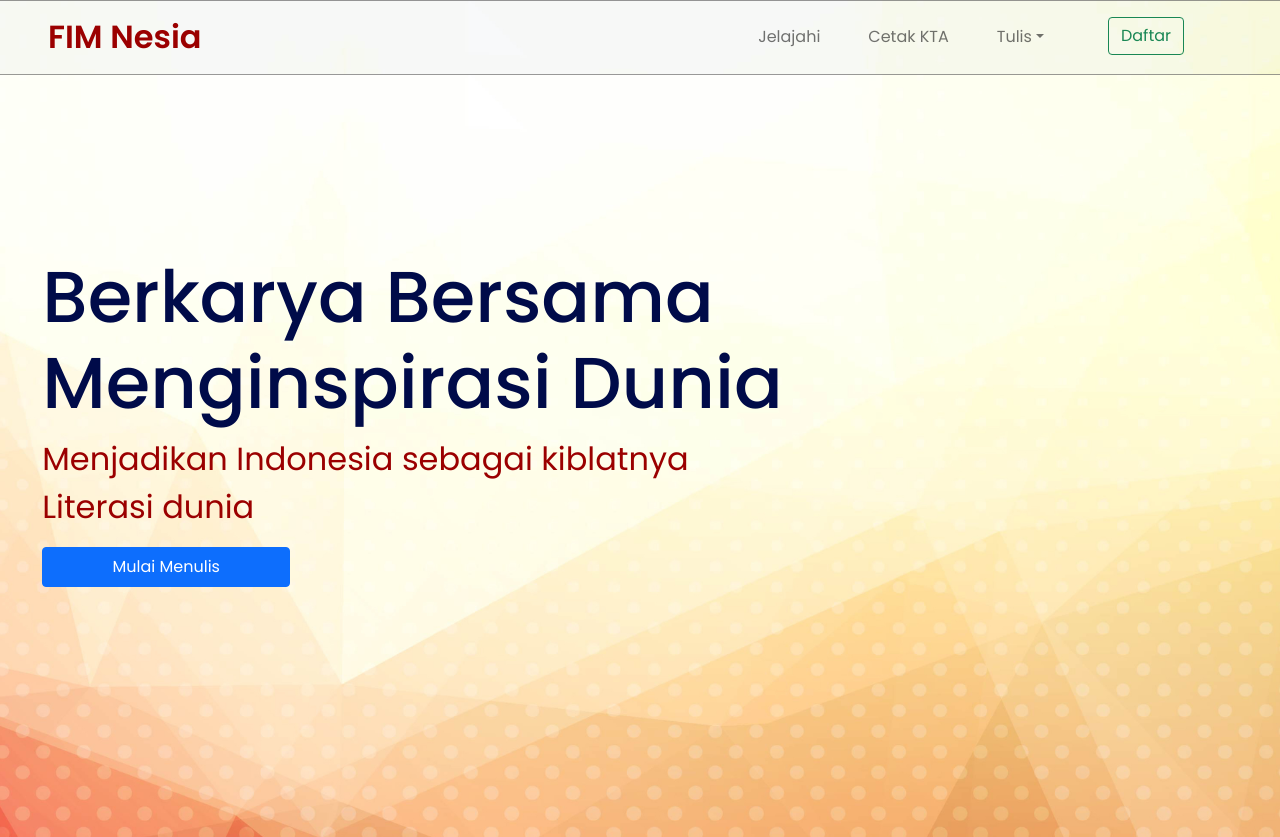
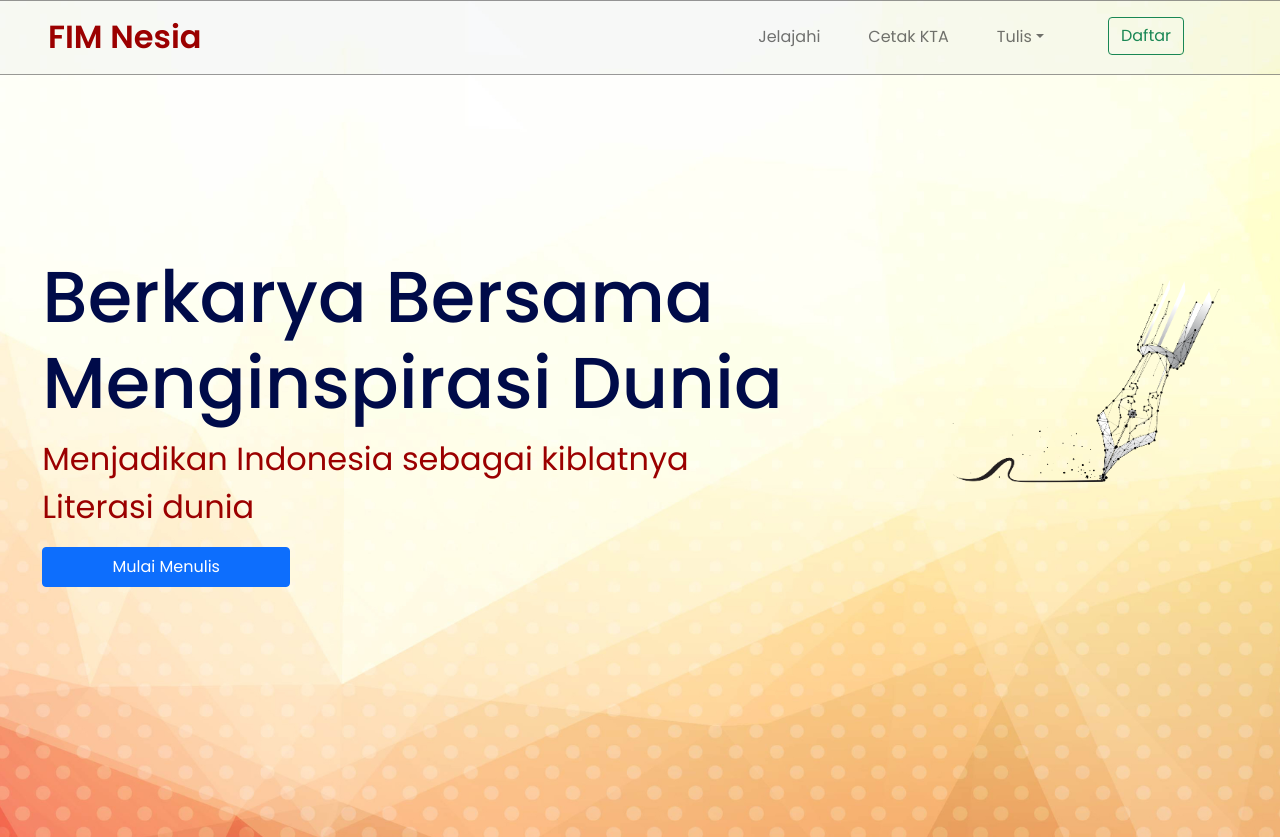
Before and after one commit to terraaksara/FIMNesia4.0, a plain HTML site: page index.html in a window 1280 px wide. Drawn offline with nearby package versions, Linux system fonts and the light colour scheme; files that its build step writes are made by us from their sources; files whose address does not match are found by name.

Commit message:
FrontEnd

```diff
--- a/index.html
+++ b/index.html
@@ -4,7 +4,7 @@
     <!-- Required meta tags -->
     <meta charset="utf-8">
     <meta name="viewport" content="width=device-width, initial-scale=1">
-    <link rel="stylesheet" href="style/main.css">
+    <link rel="stylesheet" href="/FrontEnd/style/main.css">
     <link rel="preconnect" href="https://fonts.googleapis.com">
     <link rel="preconnect" href="https://fonts.gstatic.com" crossorigin>
     <link href="https://fonts.googleapis.com/css2?family=Poppins:wght@300;400;500;600;700&display=swap" rel="stylesheet">
@@ -63,7 +63,7 @@
             </header>
         </div>
         <div class="icon col-4">
-            <img src="/image/Pen.png" class="img-fluid" style="max-height: 800px;" alt="">
+            <img src="FrontEnd/image/Pen.png" class="img-fluid" style="max-height: 800px;" alt="">
         </div>
     </div>
     <!-- Optional JavaScript; choose one of the two! -->
```
